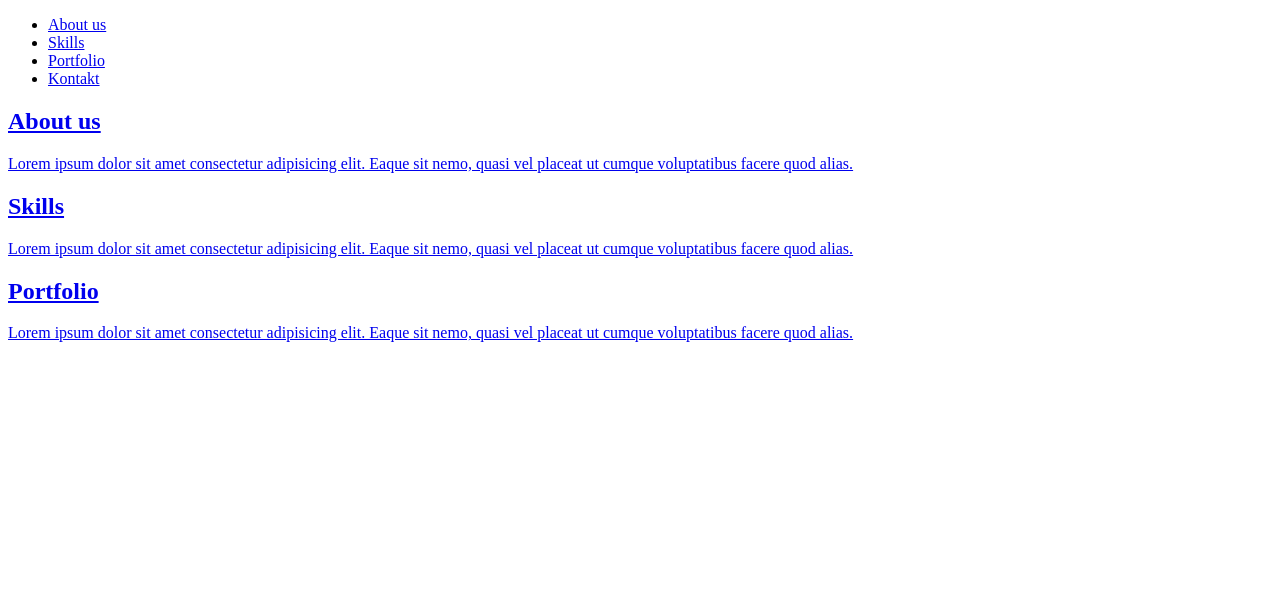
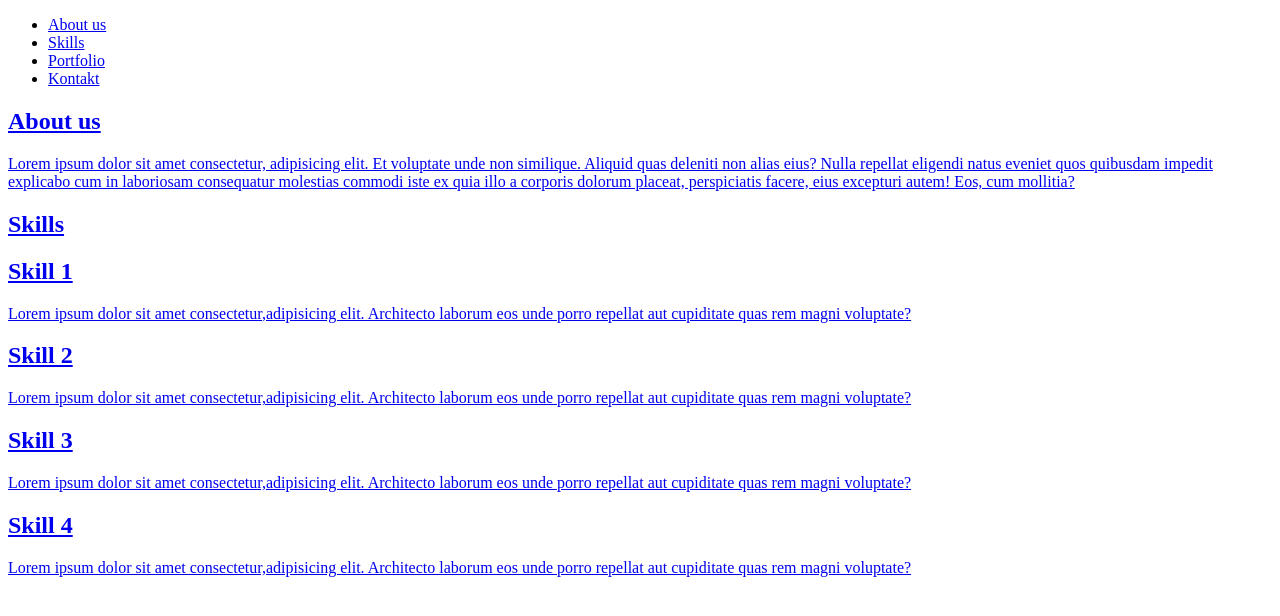
Before and after one commit to tetmyslynska/git-15-html-prosta-strona, a plain HTML site: page index.html in a window 1280 px wide. Drawn offline with Linux system fonts and the light colour scheme.

Commit message:
skills section done

```diff
--- a/index.html
+++ b/index.html
@@ -14,7 +14,7 @@
         <li><a href="#about">About us</li>
         <li><a href="#skills">Skills</li>
         <li><a href="#portfolio">Portfolio</li>
-        <li><a href="#kontakt">Kontakt</li>
+        <li><a href="#contact">Kontakt</li>
       </ul>
     </nav>
     </header>
@@ -22,26 +22,41 @@
 <!--About us Section-->
 <section id="#about">
   <h1>About us</h1>
-  <p>Lorem ipsum dolor sit amet consectetur adipisicing elit.
-    Eaque sit nemo, quasi vel placeat ut cumque voluptatibus
-    facere quod alias.</p>
+  <p>Lorem ipsum dolor sit amet consectetur,
+    adipisicing elit. Et voluptate unde non similique. Aliquid quas deleniti non alias eius? Nulla repellat eligendi natus eveniet quos quibusdam
+    impedit explicabo cum in laboriosam consequatur molestias commodi iste ex quia illo a corporis dolorum placeat, perspiciatis facere, eius
+    excepturi autem! Eos, cum mollitia?</p>
 </section>
 
 <!--Skills Section-->
 <section id="#skills">
   <h1>Skills</h1>
-  <p>Lorem ipsum dolor sit amet consectetur adipisicing elit.
-    Eaque sit nemo, quasi vel placeat ut cumque voluptatibus
-    facere quod alias.</p>
+  <div class="skill">
+    <h2>Skill 1</h2>
+      <p>
+        Lorem ipsum dolor sit amet consectetur,adipisicing elit. Architecto laborum eos unde porro repellat aut cupiditate quas rem magni voluptate?
+      </p>
+  </div>
+  <div class="skill">
+    <h2>Skill 2</h2>
+      <p>
+        Lorem ipsum dolor sit amet consectetur,adipisicing elit. Architecto laborum eos unde porro repellat aut cupiditate quas rem magni voluptate?
+      </p>
+  </div>
+  <div class="skill">
+    <h2>Skill 3</h2>
+      <p>
+        Lorem ipsum dolor sit amet consectetur,adipisicing elit. Architecto laborum eos unde porro repellat aut cupiditate quas rem magni voluptate?
+      </p>
+  </div>
+  <div class="skill">
+    <h2>Skill 4</h2>
+      <p>
+        Lorem ipsum dolor sit amet consectetur,adipisicing elit. Architecto laborum eos unde porro repellat aut cupiditate quas rem magni voluptate?
+      </p>
+  </div>
 </section>
 
-<!--Portfolio Section-->
-<section id="#portfolio">
-  <h1>Portfolio</h1>
-  <p>Lorem ipsum dolor sit amet consectetur adipisicing elit.
-    Eaque sit nemo, quasi vel placeat ut cumque voluptatibus
-    facere quod alias.</p>
-</section>
 
   </body>
 </html>
```
